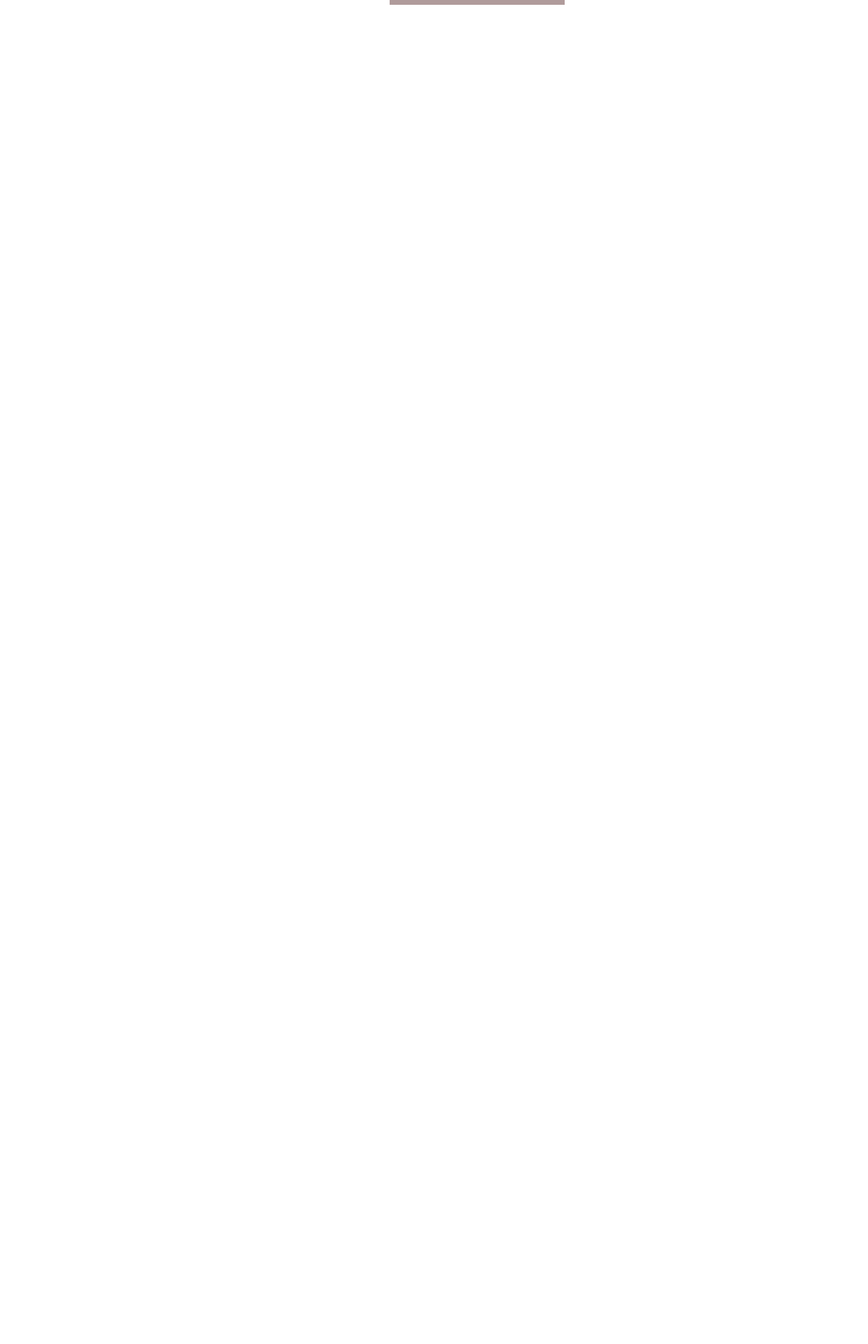
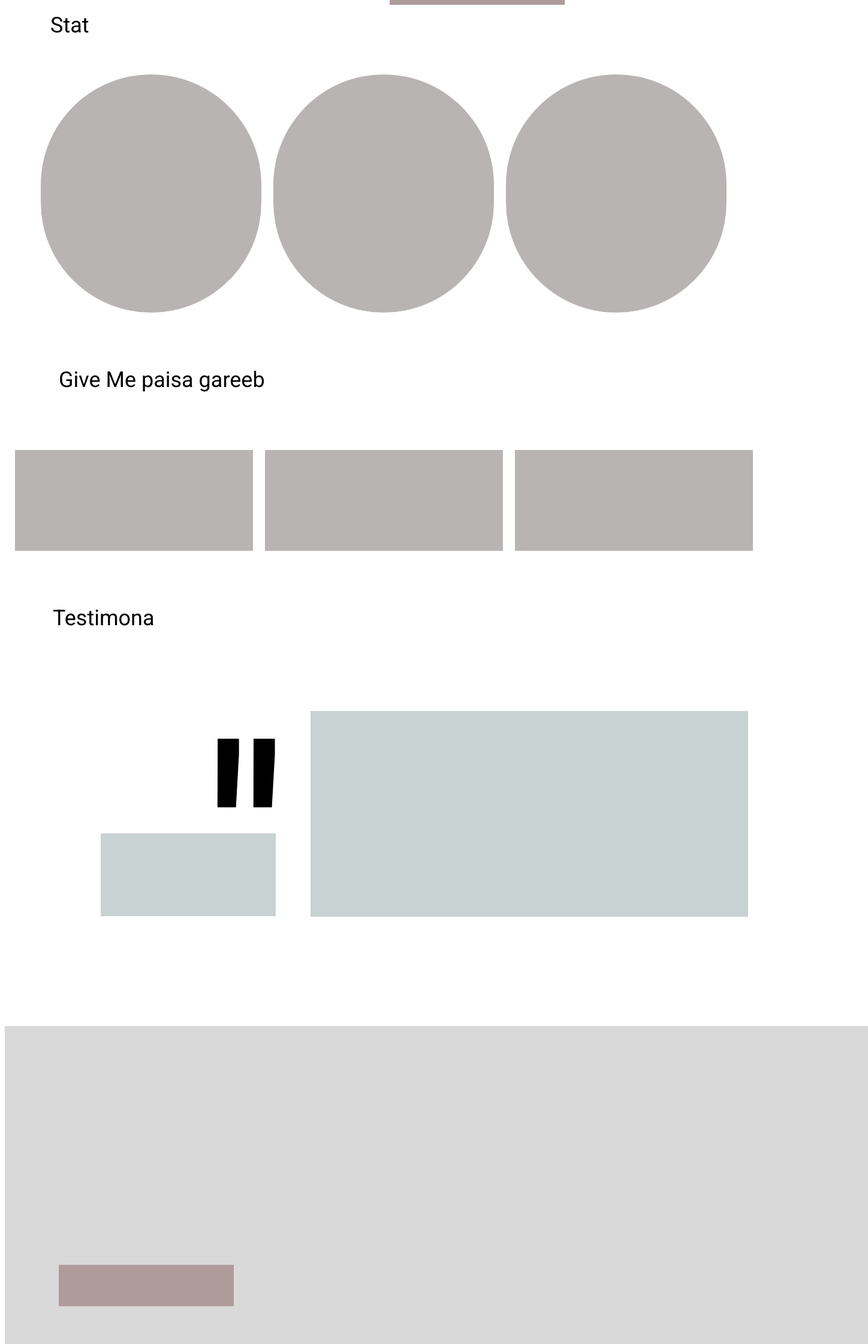
Before and after one commit to Student-Alumni-Interaction-Linkage-IITG/DonationPortal, a React (Create React App) app in the folder client/: page / in a window 1280 px wide. Shown: the part 2500-4740 px from the top of the page at 60% size, 1448 px wide, since content can reach past the window. Before the commit the page ends 2508 px from the top, so only its background shows below. Built offline with nearby package versions, Linux system fonts and the light colour scheme.

Commit message:
Landing Page-Raj Kashyap

```diff
--- a/client/src/Home.js
+++ b/client/src/Home.js
@@ -76,6 +76,38 @@
                     <div className="tiny-box"></div>
                 </div>
             </div>
+            <p className="stat">Stat</p>
+            <div className="report">
+                <div className="rect29"></div>
+                <div className="rect30"></div>
+                <div className="rect31"></div>
+            </div>
+        <p className="step">Give Me paisa gareeb</p>
+        <div className="steptodonate">
+            <div className="rect34"></div>
+            <div className="rect35"></div>
+            <div className="rect36"></div>
+        </div>
+        <p className="text_testimona">Testimona</p>
+        <div className="testimona">
+            <div className="testimona_comma">''</div>
+            <div className="rect33"></div>
+            <div className="rect32"></div>
+        </div>
+        <div className="contact">
+            <div className="rect39"></div>
+            <div className="rect38"></div>
+        </div>
+        <div className="links-footer">
+            <div className="rect40"></div>
+            <div className="rect41"></div>
+            <div className="rect42"></div>
+            <div className="rect43"></div>
+            <div className="rect44"></div>
+            <div className="rect45"></div>
+            <div className="rect46"></div>
+            <div className="rect47"></div>
+        </div>
         </div>
      );
 }
--- a/client/src/index.css
+++ b/client/src/index.css
@@ -207,7 +207,234 @@
   background-color: #B09B9B;
 }
 .space{
-  background-color: #c9d2d2;
   width: 100%;
-  /* height:412px; */
+  background: #C9D2D2;
 }
+.stat{
+  margin-left: 76px;
+  font-weight: 400;
+  font-size: 36px;
+  line-height: 44px;
+  color: #000000;
+}
+.report{
+
+display: flex;
+margin: 60px 60px;
+justify-content:space-evenly;
+gap: 20px;
+font-weight: 400;
+font-size: 64px;
+line-height: 77px;
+
+color: #000000;
+}
+.rect29 {
+  width: 397px;
+height: 397px;
+
+background: #B9B4B4;
+border-radius: 280px;
+}
+.rect30 {
+width: 397px;
+height: 397px;
+
+background: #B9B4B4;;
+border-radius: 280px;
+}
+.rect31 {
+width: 397px;
+height: 397px;
+
+background: #B9B4B4;
+border-radius: 280px;
+}
+.step{
+width: 608px;
+height: 49px;
+margin: 90px;
+font-style: normal;
+font-weight: 400;
+font-size: 36px;
+line-height: 44px;
+color: #000000;
+}
+.steptodonate {
+/* width: 482px;
+height: 77px; */
+display: flex;
+gap: 20px;
+justify-content: center;
+font-style: normal;
+font-weight: 400;
+font-size: 64px;
+line-height: 77px;
+color: #000000;
+}
+.rect34 {
+width: 397px;
+height: 168px;
+
+background: #B9B4B4;
+}
+.rect35 {
+width: 397px;
+height: 168px;
+
+background: #B9B4B4;
+}
+.rect36 {
+width: 397px;
+height: 168px;
+
+background: #B9B4B4;
+}
+.text_testimona {
+  margin: 90px 80px;
+font-style: normal;
+font-weight: 400;
+font-size: 36px;
+line-height: 44px;
+color: #000000;
+}
+.testimona {
+width: 313px;
+font-style: normal;
+font-weight: 400;
+font-size: 64px;
+line-height: 77px;
+color: #000000;
+}
+.rect33 {
+  position: relative;
+width: 292px;
+height: 138px;
+bottom: 330px;
+left: 160px;
+background: #C9D2D2;
+}
+.rect32 {
+  position: relative;
+width: 730px;
+height: 343px;
+bottom: 672px;
+left: 510px;
+background: #C9D2D2;
+}
+.testimona_comma {
+width: 177px;
+margin-left: 330px;
+/* height: 577px; */
+font-style: normal;
+font-weight: 400;
+font-size: 488.96px;
+line-height: 577px;
+color: #000000;
+}
+.contact{
+  position: relative;
+  bottom: 490px;
+width: 330px;
+height: 77px;
+font-style: normal;
+font-weight: 400;
+font-size: 64px;
+line-height: 77px;
+color: #000000;
+}
+.rect39{
+width: 1440px;
+height: 538px;
+
+background: #D9D9D9
+}
+.rect38{
+width: 292px;
+height: 69px;
+position: relative;
+bottom: 140px;
+left: 90px;
+background: #B09B9B;
+}
+.links-footer{
+  margin-top: 80px;
+
+width: 741px;
+height: 77px;
+font-style: normal;
+font-weight: 400;
+font-size: 64px;
+line-height: 77px;
+color: #000000;
+}
+.rect41{
+  position: relative;
+  bottom: 590px;
+  left: 100px;
+width: 392px;
+height: 493px;
+background: #D9D9D9;
+}
+.rect42{
+  position: relative;
+  bottom: 1083px;
+  left: 510px;
+width: 401px;
+height: 493px;
+
+background: #D9D9D9;
+}
+.rect43{
+  position: relative;
+  bottom: 1576px;
+  left: 940px;
+width: 397px;
+height: 81px;
+
+background: #D9D9D9;
+}
+.rect44{
+  position: relative;
+  bottom: 1546px;
+  left: 940px;
+width: 397px;
+height: 81px;
+
+background: #D9D9D9;
+}
+.rect45{
+  position: relative;
+  bottom: 1516px;
+  left: 940px;
+width: 397px;
+height: 81px;
+
+background: #D9D9D9;
+}
+.rect46{
+  position: relative;
+  bottom: 1486px;
+  left: 940px;
+width: 397px;
+height: 81px;
+
+background: #D9D9D9;
+}
+.rect47{
+  position: relative;
+  bottom: 1460px;
+  left: 940px;
+width: 397px;
+height: 53px;
+
+background: #D9D9D9;
+}
+.rect40{
+  /* position: relative; */
+width: 1440px;
+height: 701px;
+
+background: #2B2240;
+opacity: 0.6;
+}
```
